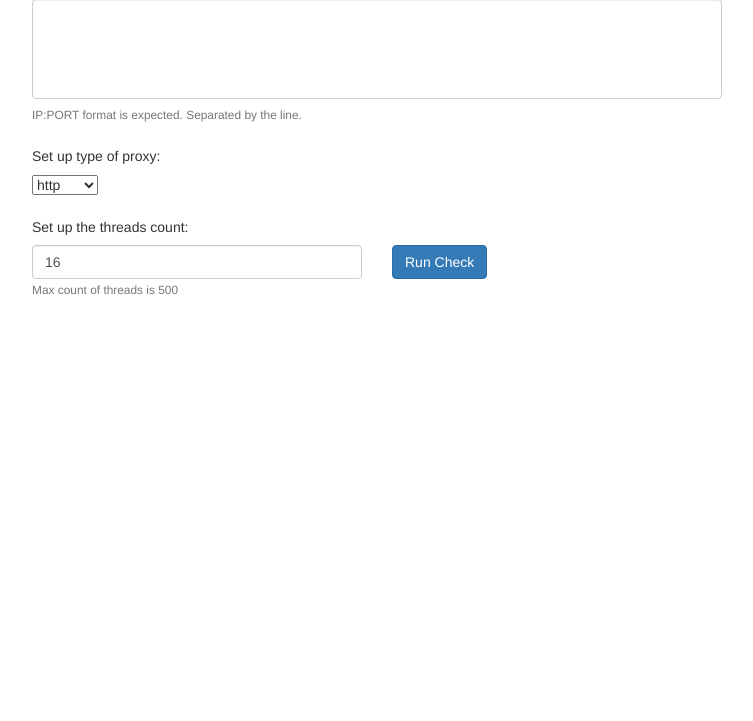
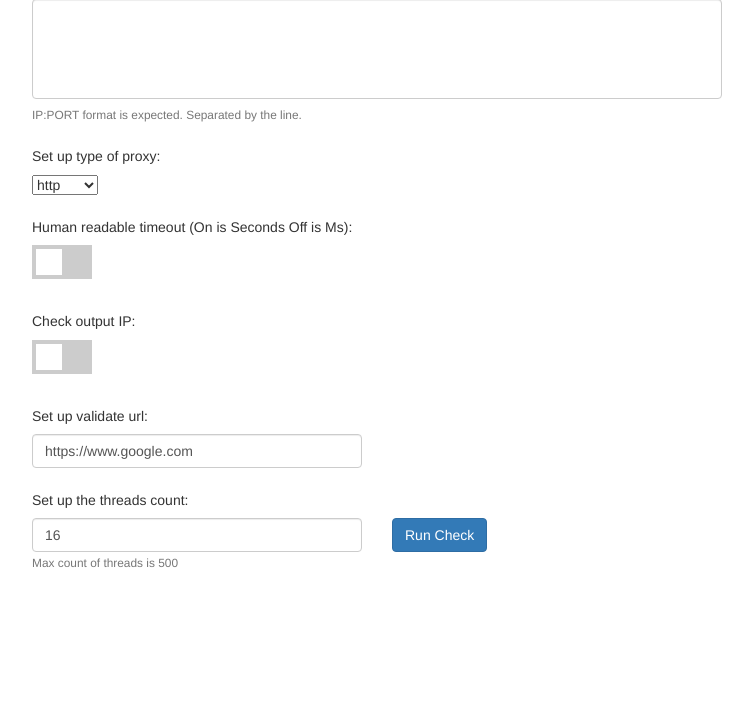
Before and after one commit to infaticaio/proxy-checker, a FastAPI app: page / in a window 1280 px wide. Shown: the part 350-1071 px from the top of the page, without its empty margins (263-1016 px from the left). Before the commit the page ends 644 px from the top, so only its background shows below. Run offline with FastAPI, Linux system fonts and the light colour scheme; some libraries are stand-ins or nearby versions.

Commit message:
Add check check for save and format of timeout

```diff
--- a/main.py
+++ b/main.py
@@ -36,6 +36,9 @@ class Body(BaseModel):
     proxy_list: str
     threads: int
     type_proxy: str
+    output_ip: bool = False
+    timeout: bool = False
+    target: str
 
 
 @app.post("/checking/")
@@ -47,7 +50,15 @@ async def check_proxies(body: Body):
     async with aiohttp.ClientSession(
         timeout=ClientTimeout(15), connector=conn, request_class=ProxyClientRequest
     ) as session:
-        checker = ProxyChecker(session, sem, set(proxy_list), body.type_proxy)
+        checker = ProxyChecker(
+            session,
+            sem,
+            set(proxy_list),
+            body.type_proxy,
+            body.output_ip,
+            body.target,
+            body.timeout,
+        )
         data = await checker.execute()
 
     return JSONResponse(data)
--- a/static/dashboard.css
+++ b/static/dashboard.css
@@ -104,3 +104,58 @@ body {
   display: inline-block;
   border-radius: 50%;
 }
+.switch {
+  position: relative;
+  display: inline-block;
+  width: 60px;
+  height: 34px;
+}
+
+.switch input {display:none;}
+
+.slider {
+  position: absolute;
+  cursor: pointer;
+  top: 0;
+  left: 0;
+  right: 0;
+  bottom: 0;
+  background-color: #ccc;
+  -webkit-transition: .4s;
+  transition: .4s;
+}
+
+.slider:before {
+  position: absolute;
+  content: "";
+  height: 26px;
+  width: 26px;
+  left: 4px;
+  bottom: 4px;
+  background-color: white;
+  -webkit-transition: .4s;
+  transition: .4s;
+}
+
+input:checked + .slider {
+  background-color: #2196F3;
+}
+
+input:focus + .slider {
+  box-shadow: 0 0 1px #2196F3;
+}
+
+input:checked + .slider:before {
+  -webkit-transform: translateX(26px);
+  -ms-transform: translateX(26px);
+  transform: translateX(26px);
+}
+
+/* Rounded sliders */
+.slider.round {
+  border-radius: 34px;
+}
+
+.slider.round:before {
+  border-radius: 50%;
+}
--- a/templates/dashboard.html
+++ b/templates/dashboard.html
@@ -50,6 +50,33 @@
                     </div>
                 </div>
 
+                <div class="row" style="text-align: left;">
+                    <div class="col-sm-6 form-group">
+                        <h5 style="text-align: left">Human readable timeout (On is Seconds Off is Ms):</h5>
+                        <label class="switch">
+                            <input id="timeout" type="checkbox">
+                            <div class="slider"></div>
+                        </label>
+                    </div>
+                </div>
+
+                <div class="row" style="text-align: left;">
+                    <div class="col-sm-6 form-group">
+                        <h5 style="text-align: left">Check output IP:</h5>
+                        <label class="switch">
+                            <input id="on" type="checkbox">
+                            <div class="slider"></div>
+                        </label>
+                    </div>
+                </div>
+
+                <h5 style="text-align: left">Set up validate url:</h5>
+                <div class="row" style="text-align: left;">
+                    <div class="col-sm-6 form-group">
+                        <input class="form-control" id="target" name="target" type="text"
+                               value="https://www.google.com">
+                    </div>
+                </div>
                 <h5 style="text-align: left">Set up the threads count:</h5>
                 <div class="row" style="text-align: left;">
                     <div class="col-sm-6 form-group">
@@ -106,7 +133,10 @@
                 data: JSON.stringify({
                     proxy_list: $("#proxy_list_id").val(),
                     threads: $("#threads").val(),
-                    type_proxy: $("#type_proxy").val()
+                    type_proxy: $("#type_proxy").val(),
+                    target: $("#target").val(),
+                    output_ip: $('#on').is(":checked"),
+                    timeout: $('#timeout').is(":checked"),
                 }),
                 beforeSend: function (data) {
                     $("#image").css('visibility', 'visible');
```
Also changed, not shown: checker/__init__.py (+40 -13 lines).
